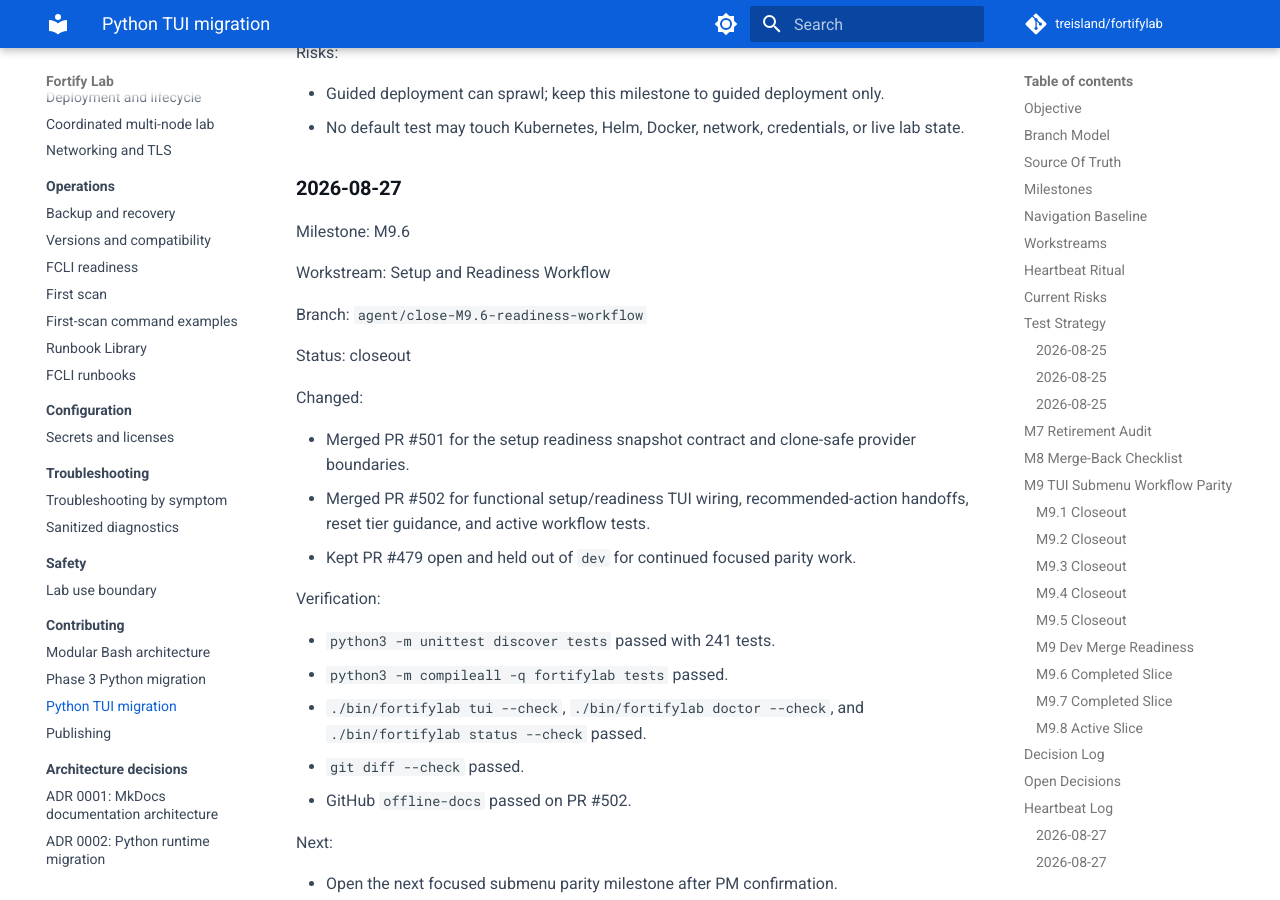
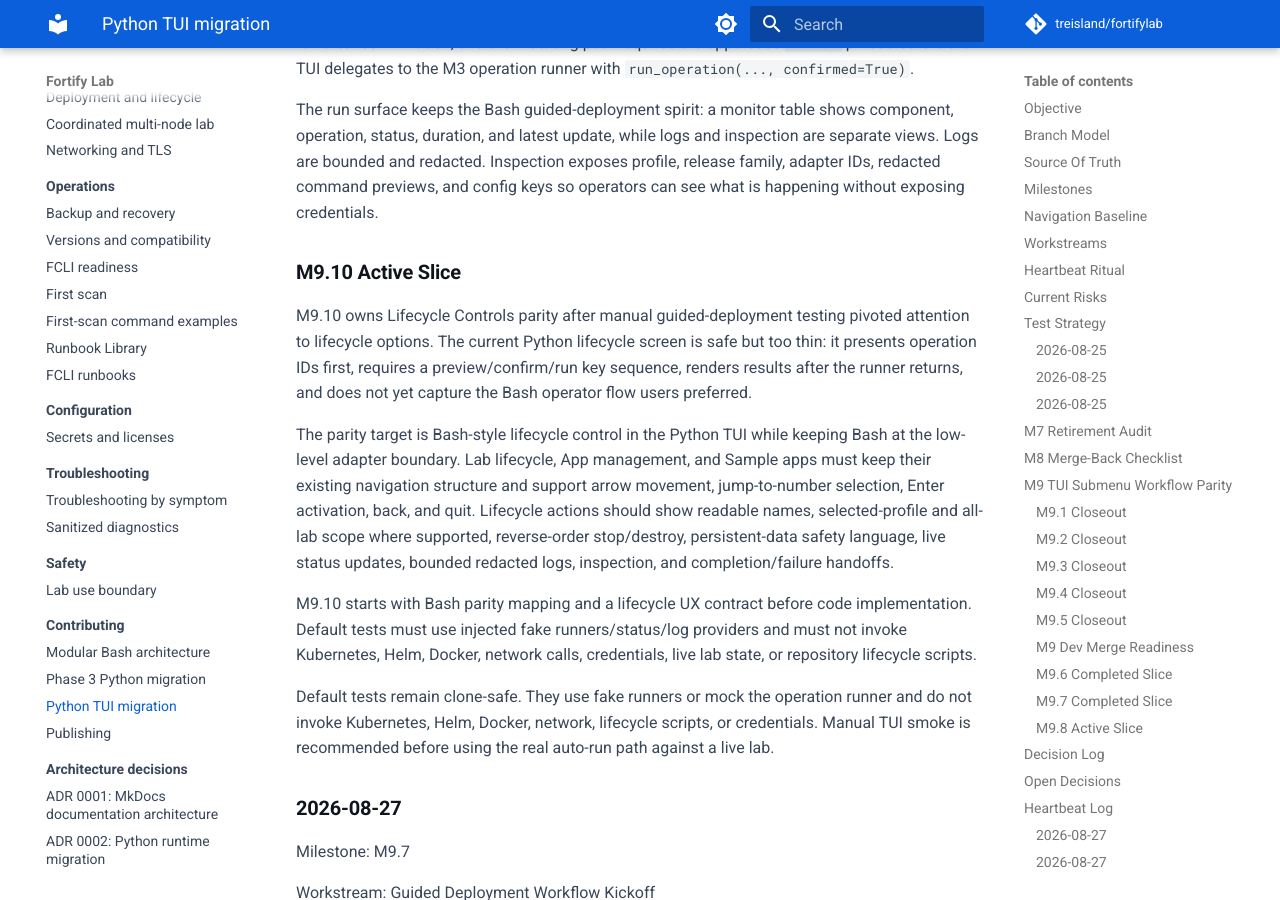
Before and after one commit to treisland/fortifylab, an MkDocs documentation site: the page built from docs/development/python-tui-migration.md, in a window 1280 px wide and 900 px high, scrolled down 19592 px. Built offline with MkDocs 1.6.1 and Material for MkDocs 9.7.7, drawn with Linux system fonts in a browser that asks for light colours; comment, search, counter and statistics services are not loaded; some of the changed text lies outside the part shown.

Commit message:
Track M9.10 lifecycle parity kickoff

```diff
--- a/docs/development/python-tui-migration.md
+++ b/docs/development/python-tui-migration.md
@@ -402,6 +402,11 @@
    functional with profile selection, release family selection, plan preview,
    `DEPLOY` confirmation, adapter-backed auto-run, colored status table,
    bounded redacted logs, and inspection view.
+10. `M9.10 Lifecycle Controls Parity` - replace the thin lifecycle operation
+    wrapper with Bash-style lifecycle controls: selected-profile and all-lab
+    scopes, readable target/action screens, reverse-order stop/destroy, explicit
+    destructive confirmation, live status, bounded logs, inspection, and
+    completion/failure handoffs.
 
 Verification after every M9 slice:
 
@@ -541,6 +546,37 @@
 
 ### 2026-08-27
 
+Milestone: M9.10
+
+Workstream: Lifecycle Controls Parity Kickoff
+
+Branch: `agent/pm-open-M9.10-lifecycle-parity`
+
+Status: active
+
+Changed:
+
+- Activated M9.10 after the user pivoted to Lifecycle options.
+- Scoped the slice to Bash-style lifecycle parity in the Python TUI, with Bash retained only as low-level lifecycle adapters.
+- Started Bash parity mapping and lifecycle UX contract work before implementation.
+- Kept PR #479 open and held out of `dev` for continued focused parity work.
+
+Next:
+
+- Map selected-profile, all-lab, component, and sample-app lifecycle behavior from Bash.
+- Define the lifecycle target/action, preview, confirmation, live status, logs, inspection, completion, and failure contracts.
+- Open focused PRs into `migration/python-tui` only.
+
+Blockers: none.
+
+Risks:
+
+- Destroy/reset paths are destructive and must keep high-friction confirmation.
+- Default tests must not run Kubernetes, Helm, Docker, network, live lab state, or real lifecycle scripts.
+- Shared monitor/log patterns should be reused without reopening guided deployment scope.
+
+### 2026-08-27
+
 Milestone: M9.8
 
 Workstream: Dashboard Access, URLs, and Credentials Kickoff
@@ -618,6 +654,27 @@
 inspection are separate views. Logs are bounded and redacted. Inspection exposes
 profile, release family, adapter IDs, redacted command previews, and config keys
 so operators can see what is happening without exposing credentials.
+
+### M9.10 Active Slice
+
+M9.10 owns Lifecycle Controls parity after manual guided-deployment testing
+pivoted attention to lifecycle options. The current Python lifecycle screen is
+safe but too thin: it presents operation IDs first, requires a preview/confirm/run
+key sequence, renders results after the runner returns, and does not yet capture
+the Bash operator flow users preferred.
+
+The parity target is Bash-style lifecycle control in the Python TUI while keeping
+Bash at the low-level adapter boundary. Lab lifecycle, App management, and Sample
+apps must keep their existing navigation structure and support arrow movement,
+jump-to-number selection, Enter activation, back, and quit. Lifecycle actions
+should show readable names, selected-profile and all-lab scope where supported,
+reverse-order stop/destroy, persistent-data safety language, live status updates,
+bounded redacted logs, inspection, and completion/failure handoffs.
+
+M9.10 starts with Bash parity mapping and a lifecycle UX contract before code
+implementation. Default tests must use injected fake runners/status/log providers
+and must not invoke Kubernetes, Helm, Docker, network calls, credentials, live lab
+state, or repository lifecycle scripts.
 
 Default tests remain clone-safe. They use fake runners or mock the operation
 runner and do not invoke Kubernetes, Helm, Docker, network, lifecycle scripts,
```
Also changed, not shown: 1 other file.
